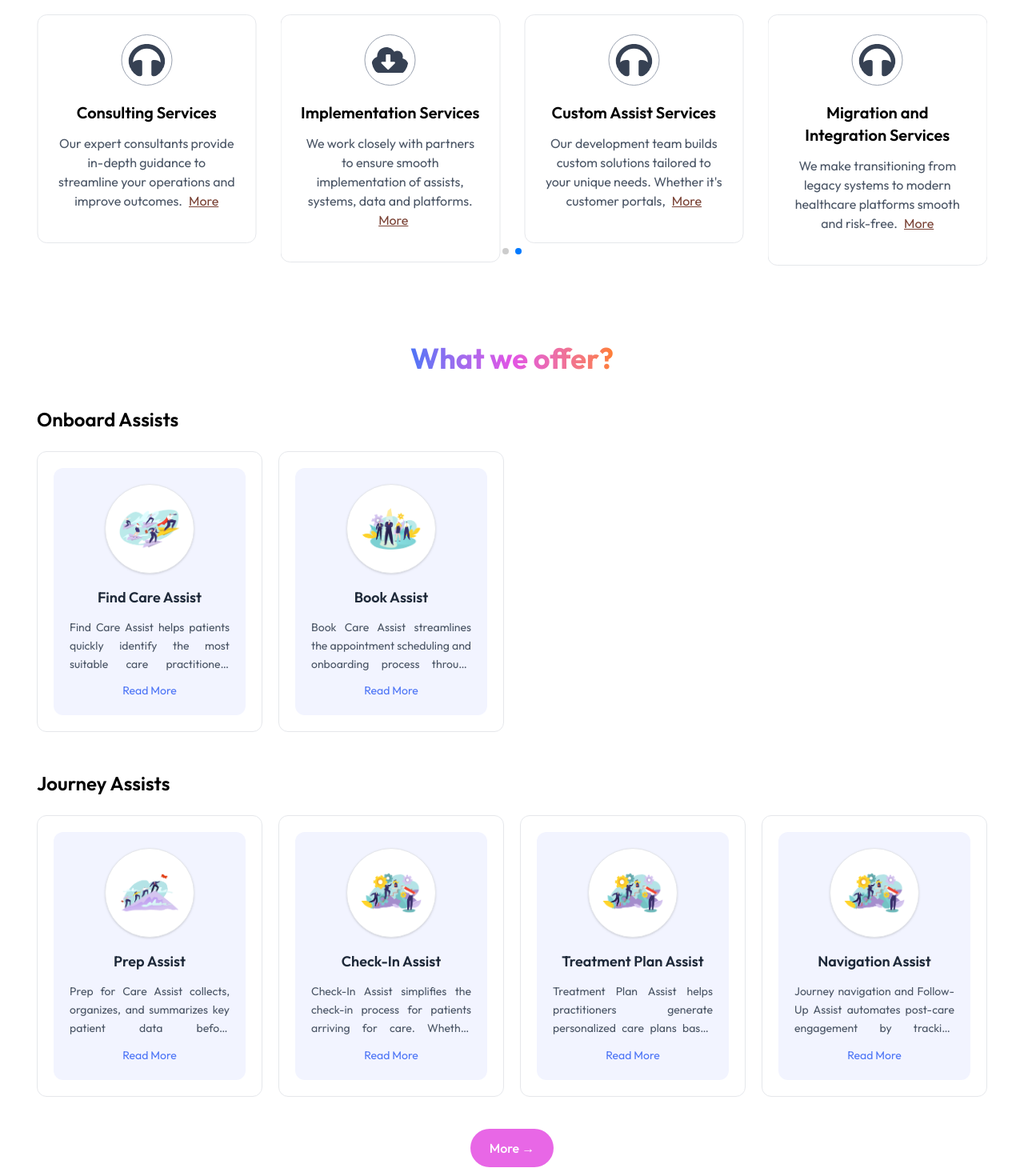
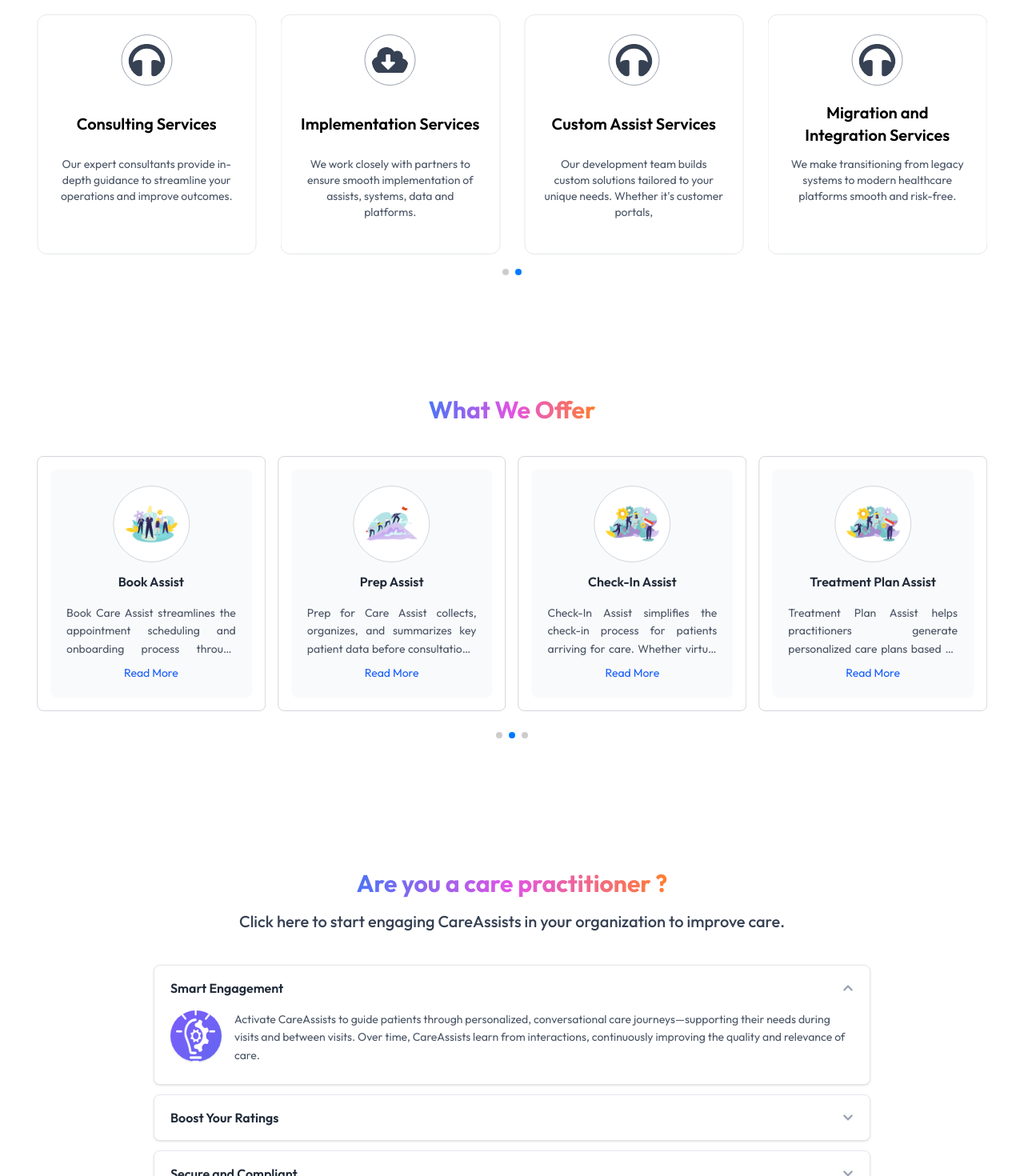
Before and after one commit to seninsimon/adwai-react-app, a React (Vite) app: page / in a window 1280 px wide. Shown: the part 840-2310 px from the top of the page at 80% size. Built offline with nearby package versions, Linux system fonts and the light colour scheme.

Commit message:
email add

```diff
--- a/package.json
+++ b/package.json
@@ -10,6 +10,7 @@
     "preview": "vite preview"
   },
   "dependencies": {
+    "@emailjs/browser": "^4.4.1",
     "@tailwindcss/vite": "^4.2.2",
     "framer-motion": "^12.38.0",
     "react": "^19.2.4",
--- a/src/components/home/CarePractitioner.jsx
+++ b/src/components/home/CarePractitioner.jsx
@@ -35,7 +35,7 @@ export default function CarePractitioner() {
   ];
 
   return (
-    <section id="Onboard" className="py-12 bg-gray-50 bg-opacity-50">
+    <section id="Onboard" className="py-8">
       <div className="container mx-auto px-4 my-8">
         <div className="text-center mb-10">
           <h1 className="text-3xl md:text-4xl font-bold bg-clip-text text-transparent bg-linear-to-r from-[#4C74F6] via-[#E253E5] to-[#FF7E30] inline-block mb-4">
--- a/src/components/home/WhatWeDo.jsx
+++ b/src/components/home/WhatWeDo.jsx
@@ -1,47 +1,62 @@
-import { Swiper, SwiperSlide } from 'swiper/react';
-import { Pagination, Autoplay } from 'swiper/modules';
-import { useState } from 'react';
-import { FaUserMd, FaHeadphones, FaCloudDownloadAlt } from 'react-icons/fa';
+import { Swiper, SwiperSlide } from "swiper/react";
+import { Pagination, Autoplay } from "swiper/modules";
+import { useState } from "react";
+import { FaUserMd, FaHeadphones, FaCloudDownloadAlt } from "react-icons/fa";
 
 export default function WhatWeDo() {
   const services = [
     {
-      title: 'Strategy Services',
-      icon: <FaUserMd className="text-4xl mx-auto mb-5 text-gray-700 p-2 border border-gray-400 rounded-full w-16 h-16" />,
-      desc: 'We help businesses define and refine their goals with tailored digital, workflow automation and data strategies.',
-      moreDesc: 'From understanding market needs to identifying the best technology stack, we create actionable plans that ensure long-term growth. Our strategic approach is data-driven, customer-centered, and aligned with regulatory standards.'
+      title: "Strategy Services",
+      icon: (
+        <FaUserMd className="text-4xl mx-auto mb-5 text-gray-700 p-2 border border-gray-400 rounded-full w-16 h-16" />
+      ),
+      desc: "We help businesses define and refine their goals with tailored digital, workflow automation and data strategies.",
+      moreDesc:
+        "From understanding market needs to identifying the best technology stack, we create actionable plans that ensure long-term growth. Our strategic approach is data-driven, customer-centered, and aligned with regulatory standards.",
     },
     {
-      title: 'Consulting Services',
-      icon: <FaHeadphones className="text-4xl mx-auto mb-5 text-gray-700 p-2 border border-gray-400 rounded-full w-16 h-16" />,
-      desc: 'Our expert consultants provide in-depth guidance to streamline your operations and improve outcomes.',
-      moreDesc: "We offer personalized insights on workflow optimization, assist adoption, and compliance. Whether you're just starting or scaling, we help you make informed, effective decisions."
+      title: "Consulting Services",
+      icon: (
+        <FaHeadphones className="text-4xl mx-auto mb-5 text-gray-700 p-2 border border-gray-400 rounded-full w-16 h-16" />
+      ),
+      desc: "Our expert consultants provide in-depth guidance to streamline your operations and improve outcomes.",
+      moreDesc:
+        "We offer personalized insights on workflow optimization, assist adoption, and compliance. Whether you're just starting or scaling, we help you make informed, effective decisions.",
     },
     {
-      title: 'Implementation Services',
-      icon: <FaCloudDownloadAlt className="text-4xl mx-auto mb-5 text-gray-700 p-2 border border-gray-400 rounded-full w-16 h-16" />,
-      desc: 'We work closely with partners to ensure smooth implementation of assists, systems, data and platforms.',
-      moreDesc: 'From planning to deployment, we align with your team to meet timelines and deliver high-quality results. Our collaborative approach ensures seamless integration and maximum efficiency.'
+      title: "Implementation Services",
+      icon: (
+        <FaCloudDownloadAlt className="text-4xl mx-auto mb-5 text-gray-700 p-2 border border-gray-400 rounded-full w-16 h-16" />
+      ),
+      desc: "We work closely with partners to ensure smooth implementation of assists, systems, data and platforms.",
+      moreDesc:
+        "From planning to deployment, we align with your team to meet timelines and deliver high-quality results. Our collaborative approach ensures seamless integration and maximum efficiency.",
     },
     {
-      title: 'Custom Assist Services',
-      icon: <FaHeadphones className="text-4xl mx-auto mb-5 text-gray-700 p-2 border border-gray-400 rounded-full w-16 h-16" />,
-      desc: 'Our development team builds custom solutions tailored to your unique needs. Whether it\'s customer portals,',
-      moreDesc: 'care management tools, or internal systems, we ensure every solution is secure, scalable, and user-friendly. We prioritize innovation and compliance at every step.'
+      title: "Custom Assist Services",
+      icon: (
+        <FaHeadphones className="text-4xl mx-auto mb-5 text-gray-700 p-2 border border-gray-400 rounded-full w-16 h-16" />
+      ),
+      desc: "Our development team builds custom solutions tailored to your unique needs. Whether it's customer portals,",
+      moreDesc:
+        "care management tools, or internal systems, we ensure every solution is secure, scalable, and user-friendly. We prioritize innovation and compliance at every step.",
     },
     {
-      title: 'Migration and Integration Services',
-      icon: <FaHeadphones className="text-4xl mx-auto mb-5 text-gray-700 p-2 border border-gray-400 rounded-full w-16 h-16" />,
-      desc: 'We make transitioning from legacy systems to modern healthcare platforms smooth and risk-free.',
-      moreDesc: 'Our team ensures data integrity, minimal downtime, and full regulatory compliance. With our migration services, you get improved performance without disrupting care delivery.'
-    }
+      title: "Migration and Integration Services",
+      icon: (
+        <FaHeadphones className="text-4xl mx-auto mb-5 text-gray-700 p-2 border border-gray-400 rounded-full w-16 h-16" />
+      ),
+      desc: "We make transitioning from legacy systems to modern healthcare platforms smooth and risk-free.",
+      moreDesc:
+        "Our team ensures data integrity, minimal downtime, and full regulatory compliance. With our migration services, you get improved performance without disrupting care delivery.",
+    },
   ];
 
   return (
     <section id="whatwedo" className="py-12">
       <div className="container mx-auto px-4">
         <div className="text-center mb-10">
-          <h1 className="text-4xl font-bold bg-clip-text text-transparent bg-gradient-to-r from-[#4C74F6] via-[#E253E5] to-[#FF7E30] inline-block">
+          <h1 className="text-4xl font-bold bg-clip-text text-transparent bg-linear-to-r from-[#4C74F6] via-[#E253E5] to-[#FF7E30] inline-block">
             What We Do ?
           </h1>
         </div>
@@ -54,11 +69,11 @@ export default function WhatWeDo() {
             640: { slidesPerView: 1 },
             768: { slidesPerView: 2 },
             1024: { slidesPerView: 3 },
-            1280: { slidesPerView: 4 }
+            1280: { slidesPerView: 4 },
           }}
           pagination={{ clickable: true }}
           autoplay={{ delay: 3000, disableOnInteraction: false }}
-          className="pb-12"
+          className="pb-10!"
         >
           {services.map((service, index) => (
             <SwiperSlide key={index} className="h-auto">
@@ -72,24 +87,24 @@ export default function WhatWeDo() {
 }
 
 function ServiceCard({ service }) {
-  const [showMore, setShowMore] = useState(false);
+  return (
+    <div className="border border-gray-200 rounded-xl p-6 text-center h-[300px] flex flex-col bg-white hover:shadow-lg transition-shadow">
 
-  return (
-    <div className="border border-gray-200 rounded-xl p-6 text-center h-full flex flex-col bg-white hover:shadow-lg transition-shadow">
-      {service.icon}
-      <h4 className="text-xl font-semibold mb-3">{service.title}</h4>
-      <p className="text-gray-600 mb-2">
+      {/* ICON */}
+      <div className="flex justify-center">
+        {service.icon}
+      </div>
+
+      {/* TITLE (fixed space for 2 lines) */}
+      <h4 className="text-xl font-semibold mb-3 min-h-[56px] flex items-center justify-center">
+        {service.title}
+      </h4>
+
+      {/* DESCRIPTION (clamped, no expansion) */}
+      <p className="text-gray-600 text-sm line-clamp-4">
         {service.desc}
-        <button
-          onClick={() => setShowMore(!showMore)}
-          className="ml-2 text-[#794134] underline bg-transparent border-none cursor-pointer hover:text-red-700 whitespace-nowrap"
-        >
-          {showMore ? 'Less' : 'More'}
-        </button>
       </p>
-      <div className={`text-sm text-gray-500 mt-2 transition-all duration-300 overflow-hidden ${showMore ? 'max-h-96 opacity-100' : 'max-h-0 opacity-0'}`}>
-        {service.moreDesc}
-      </div>
+
     </div>
   );
 }
--- a/src/components/home/WhatWeOffer.jsx
+++ b/src/components/home/WhatWeOffer.jsx
@@ -3,7 +3,7 @@ import { Pagination, Autoplay } from "swiper/modules";
 import { useState } from "react";
 
 export default function WhatWeOffer() {
-  const onboardAssists = [
+  const assists = [
     {
       title: "Find Care Assist",
       img: "/images/banner_04.png",
@@ -14,9 +14,6 @@ export default function WhatWeOffer() {
       img: "/images/banner_03.png",
       desc: "Book Care Assist streamlines the appointment scheduling and onboarding process through conversational booking integrated with scheduling systems. It guides patients step-by-step to confirm appointments and complete necessary onboarding forms or checks. This ensures a seamless transition into care, reducing delays and administrative hassle.",
     },
-  ];
-
-  const journeyAssists = [
     {
       title: "Prep Assist",
       img: "/images/banner_02.png",
@@ -41,7 +38,7 @@ export default function WhatWeOffer() {
 
   const carouselSettings = {
     modules: [Pagination, Autoplay],
-    spaceBetween: 20,
+    spaceBetween: 15,
     slidesPerView: 1,
     breakpoints: {
       640: { slidesPerView: 1 },
@@ -51,47 +48,29 @@ export default function WhatWeOffer() {
     },
     pagination: { clickable: true },
     autoplay: { delay: 4000, disableOnInteraction: false },
-    className: "pb-12",
+    className: "pb-12!",
   };
 
   return (
-    <section id="services" className="py-12">
+    <section id="services" className="py-10">
       <div className="container mx-auto px-4">
+
+        {/* HEADING */}
         <div className="text-center mb-10">
-          <h1 className="text-4xl font-bold bg-clip-text text-transparent bg-linear-to-r from-[#4C74F6] via-[#E253E5] to-[#FF7E30] inline-block">
-            What we offer?
+          <h1 className="text-3xl font-semibold text-[#1F2937]">
+            What We Offer
           </h1>
         </div>
 
-        <div className="mb-12">
-          <h4 className="text-2xl font-semibold mb-6">Onboard Assists</h4>
-          <Swiper {...carouselSettings}>
-            {onboardAssists.map((assist, index) => (
-              <SwiperSlide key={`onboard-${index}`} className="h-auto">
-                <AssistCard assist={assist} />
-              </SwiperSlide>
-            ))}
-          </Swiper>
-        </div>
-
-        <div className="mb-8">
-          <h4 className="text-2xl font-semibold mb-6">Journey Assists</h4>
-          <Swiper {...carouselSettings}>
-            {journeyAssists.map((assist, index) => (
-              <SwiperSlide key={`journey-${index}`} className="h-auto">
-                <AssistCard assist={assist} />
-              </SwiperSlide>
-            ))}
-          </Swiper>
-        </div>
-
-        <div className="text-center mt-10">
-          <a
-            href="http://journeys.adwai.com/"
-            className="inline-flex items-center gap-2 bg-[#e867e6] hover:bg-[#8967ef] text-white px-6 py-3 rounded-full font-medium transition-colors"
-          >
-            More →
-          </a>
+        {/* SINGLE CAROUSEL */}
+        <div  >
+          <Swiper  {...carouselSettings}>
+          {assists.map((assist, index) => (
+            <SwiperSlide key={index} className="h-auto">
+              <AssistCard assist={assist} />
+            </SwiperSlide>
+          ))}
+        </Swiper>
         </div>
       </div>
     </section>
@@ -102,12 +81,12 @@ function AssistCard({ assist }) {
   const [expanded, setExpanded] = useState(false);
 
   return (
-    <div className="border border-gray-200 rounded-xl p-5 h-full bg-white hover:shadow-md transition-shadow">
-      <div className="bg-[#f2f4ff] rounded-xl p-5 h-full flex flex-col items-center text-center justify-between">
+    <div className="border border-[#D1D5DB] rounded-lg p-4 h-full bg-white hover:shadow-sm transition">
+      <div className="bg-[#F9FAFB] rounded-lg p-5 h-full flex flex-col items-center text-center justify-between space-y-4">
 
-        {/* IMAGE */}
+        {/* IMAGE + TITLE */}
         <div>
-          <div className="w-24 h-24 sm:w-28 sm:h-28 rounded-full bg-white p-3 sm:p-4 border border-gray-200 mb-4 mx-auto shadow-sm">
+          <div className="w-24 h-24 rounded-full bg-white p-3 border border-[#D1D5DB] mb-3 mx-auto">
             <img
               src={assist.img}
               alt={assist.title}
@@ -115,26 +94,24 @@ function AssistCard({ assist }) {
             />
           </div>
 
-          {/* TITLE */}
-          <div className="font-semibold text-lg mb-3 text-gray-800">
+          <h3 className="font-semibold text-base text-[#1F2937]">
             {assist.title}
-          </div>
+          </h3>
         </div>
 
         {/* DESCRIPTION */}
         <div>
           <p
-            className={`text-sm text-gray-600 text-justify leading-relaxed transition-all duration-300 ${
+            className={`text-sm text-gray-600 text-justify leading-relaxed transition-all ${
               expanded ? "" : "line-clamp-3"
             }`}
           >
             {assist.desc}
           </p>
 
-          {/* READ MORE */}
           <button
             onClick={() => setExpanded(!expanded)}
-            className="mt-3 text-sm text-[#4C74F6] hover:underline"
+            className="mt-2 text-sm text-blue-600 hover:underline"
           >
             {expanded ? "Read Less" : "Read More"}
           </button>
--- a/src/components/layout/Header.jsx
+++ b/src/components/layout/Header.jsx
@@ -29,7 +29,7 @@ export default function Header() {
         <nav className="hidden lg:flex items-center space-x-6">
           <Link to="/" className="text-gray-800 hover:text-[#94d201] font-medium">Home</Link>
           <a href="/#whatwedo" className="text-gray-800 hover:text-[#94d201] font-medium">What we do</a>
-          <a href="/#services" className="text-gray-800 hover:text-[#94d201] font-medium">How It Works</a>
+          <a href="/#services" className="text-gray-800 hover:text-[#94d201] font-medium">What we offer</a>
           <a href="/#price" className="text-gray-800 hover:text-[#94d201] font-medium">Pricing</a>
           <Link to="/contact" className="text-gray-800 hover:text-[#94d201] font-medium">Contact</Link>
 
--- a/src/pages/CareAssistPage.jsx
+++ b/src/pages/CareAssistPage.jsx
@@ -1,60 +1,126 @@
-import { FaArrowRight } from 'react-icons/fa';
+import { FaArrowRight } from "react-icons/fa";
 
 export default function CareAssistPage() {
   return (
-    <section className="container mx-auto px-4 mt-8 lg:mt-16 mb-16">
+    <section className="container mx-auto px-4 mt-10 lg:mt-16 mb-16 space-y-16">
 
-      <div className="grid md:grid-cols-2 gap-6">
+      {/* SECTION 1 */}
+      <div className="grid md:grid-cols-2 gap-10 items-center">
 
-        {/* CARE CARD */}
-        <div className="bg-white border border-gray-200 rounded-2xl p-8 md:p-10 shadow-sm flex flex-col justify-between">
-
-          <div>
-            <h2 className="text-2xl lg:text-3xl font-semibold mb-4 text-gray-800">
-              Care Platform
+        {/* TEXT */}
+        <div className="space-y-4">
+          <h2 className="text-2xl lg:text-3xl font-semibold text-gray-800">
+            Organize your journeys
           </h2>
 
-            <p className="text-gray-600 mb-6">
-              Access our care services platform designed to manage and deliver
-              better support experiences for your users and customers.
+          <p className="text-gray-600">
+            Organize your Journeys Assemble your crew, Add your tasks, Share your experiences. Track your progress and motivate each other. Start your group journey here.
           </p>
+
+          <p className="text-gray-600">
+            Manage live chat, work flow interactions, and automation tools through Assists for improved experiences.
+          </p>
+
+          <p className="text-gray-600">
+            Access our journey assists platform designed to manage and deliver organized activities.
+          </p>
+
+          <a
+            href="https://assist.piaxu.com/dashboard"
+            target="_blank"
+            rel="noreferrer"
+            className="inline-flex items-center gap-2 text-white bg-[#1F2937] hover:bg-black px-5 py-2.5 rounded-lg text-sm font-medium transition"
+          >
+            Go to Assist <FaArrowRight />
+          </a>
         </div>
+
+        {/* IMAGE */}
+        <div className="flex justify-center">
+          <img
+            src="https://images.unsplash.com/photo-1501785888041-af3ef285b470"
+            alt="Mountain Climbing"
+            className="rounded-xl object-cover w-full max-w-md"
+          />
+        </div>
+      </div>
+
+      {/* SECTION 2 */}
+      <div className="grid md:grid-cols-2 gap-10 items-center">
+
+        {/* IMAGE */}
+        <div className="flex justify-center md:order-1 order-2">
+          <img
+            src="https://images.unsplash.com/photo-1580281657527-47c61b3d4b6f"
+            alt="Care"
+            className="rounded-xl object-cover w-full max-w-md"
+          />
+        </div>
+
+        {/* TEXT */}
+        <div className="space-y-4 md:order-2 order-1">
+          <h2 className="text-2xl lg:text-3xl font-semibold text-gray-800">
+            Are you a Care practitioner or looking for Care practitioner services
+          </h2>
+
+          <p className="text-gray-600">
+            Simplify your care journey. Find the right Care practitioner.
+          </p>
+
+          <p className="text-gray-600">
+            Make care easier every step of the way. Book your appointment hassle-free, check into care.
+          </p>
+
+          <p className="text-gray-600">
+            Transform the way you experience care. Spend quality time with your Care practitioner and customize the plan.
+          </p>
+
+          <p className="text-gray-600">
+            Effortlessly navigate your care journey through managed tasks and care assists
+          </p>
+
+          <p className="text-gray-600">
+            Access our care services platform designed to manage and deliver better support experiences for your users and customers.
+          </p>
 
           <a
             href="https://care.piaxu.com/"
             target="_blank"
             rel="noreferrer"
-            className="inline-flex items-center justify-center gap-2 bg-[#4C74F6] hover:bg-[#3b5fe0] text-white px-6 py-3 rounded-lg font-medium transition"
+            className="inline-flex items-center gap-2 text-white bg-[#1F2937] hover:bg-black px-5 py-2.5 rounded-lg text-sm font-medium transition"
           >
             Go to Care <FaArrowRight />
           </a>
         </div>
+      </div>
 
-        {/* ASSIST CARD */}
-        <div className="bg-white border border-gray-200 rounded-2xl p-8 md:p-10 shadow-sm flex flex-col justify-between">
+      {/* SECTION 3 (LEFT ALIGNED) */}
+      <div className="max-w-2xl space-y-4">
 
-          <div>
-            <h2 className="text-2xl lg:text-3xl font-semibold mb-4 text-gray-800">
-              Assist Platform
+        <h2 className="text-2xl lg:text-3xl font-semibold text-gray-800">
+          Need Something Custom?
         </h2>
 
-            <p className="text-gray-600 mb-6">
-              Manage live chat, customer interactions, and automation tools
-              through the Assist dashboard for better engagement.
+        <p className="text-gray-600">
+          We support a wide range of use cases and partner models. Whether you're:
         </p>
-          </div>
+
+        <ul className="text-gray-600 space-y-2">
+          <li>• A practice with multiple practitioners</li>
+          <li>• Looking for intelligent solutions</li>
+          <li>• Representing an enterprise with large volume</li>
+          <li>• A non-profit organization</li>
+          <li>• Or interested in partnering with us</li>
+        </ul>
 
         <a
-            href="https://assist.piaxu.com/dashboard"
-            target="_blank"
-            rel="noreferrer"
-            className="inline-flex items-center justify-center gap-2 bg-[#e867e6] hover:bg-[#8967ef] text-white px-6 py-3 rounded-lg font-medium transition"
+          href="/contact"
+          className="inline-flex items-center gap-2 text-white bg-[#1F2937] hover:bg-black px-6 py-3 rounded-lg font-medium transition"
         >
-            Go to Assist <FaArrowRight />
+          Write to us <FaArrowRight />
         </a>
       </div>
 
-      </div>
     </section>
   );
 }
```
Also changed, not shown: src/pages/ContactPage.jsx (+132 -32 lines), 2 other files (tests, documents, lock files or other folders). Lines whose indentation alone changed are shown as unchanged.
